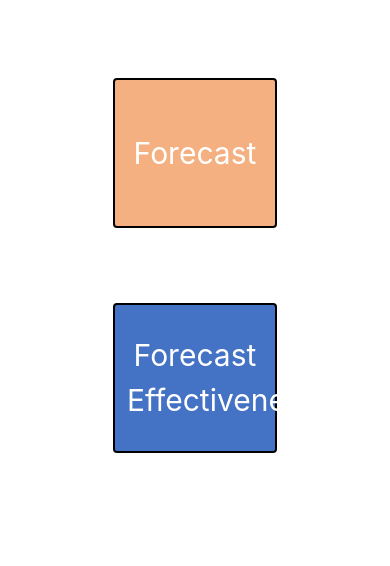
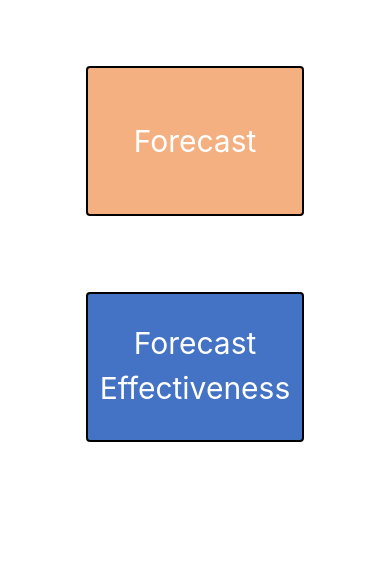
Before and after one commit to vpvamsik1/ForecastApp, a plain HTML site: page index.html in a window 390 px wide. Drawn offline with nearby package versions, Linux system fonts and the light colour scheme.

Commit message:
commit 8

```diff
--- a/assets/css/style.css
+++ b/assets/css/style.css
@@ -36,8 +36,12 @@
         text-align: center;
     }
     .btn{
-        width: 75%;
+        width: 100%;
         margin-bottom: 50%;
     }
 
+    body{
+        padding: 1% 10%;
+    }
+
  }
```
